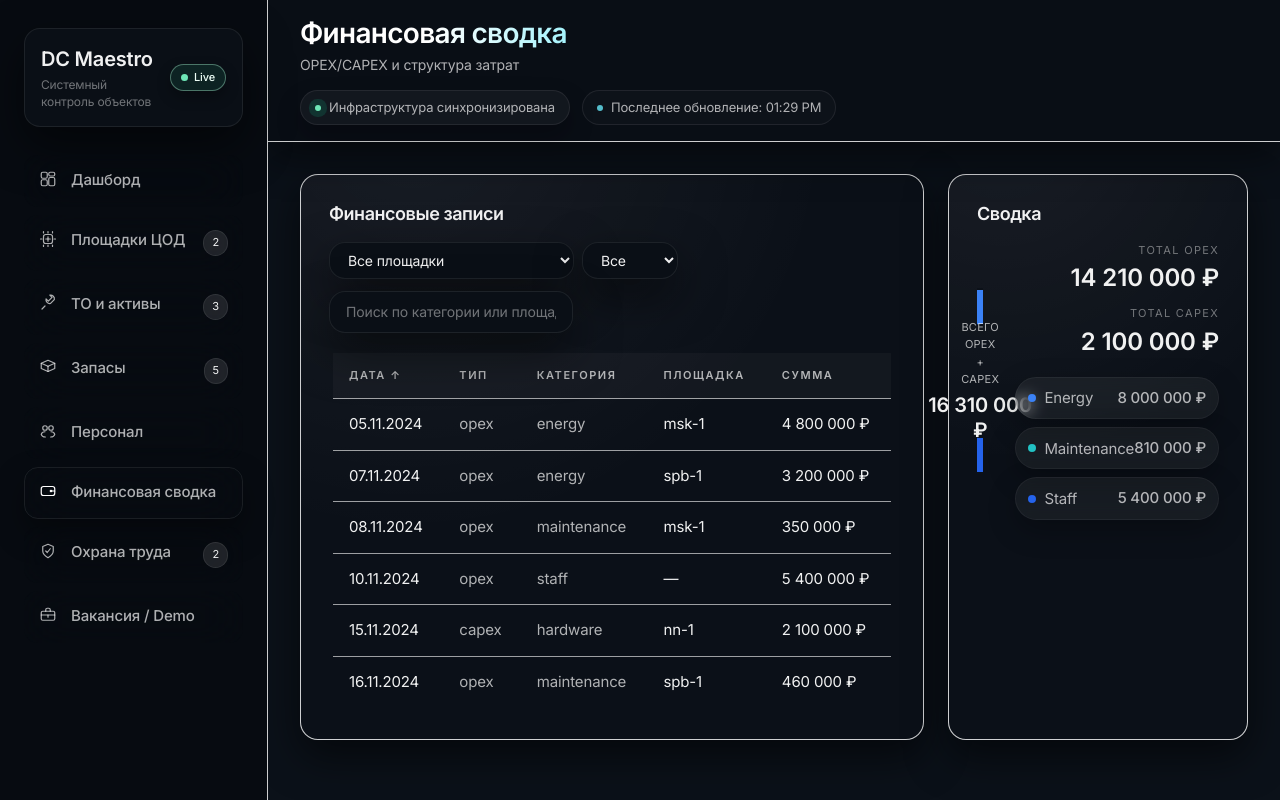
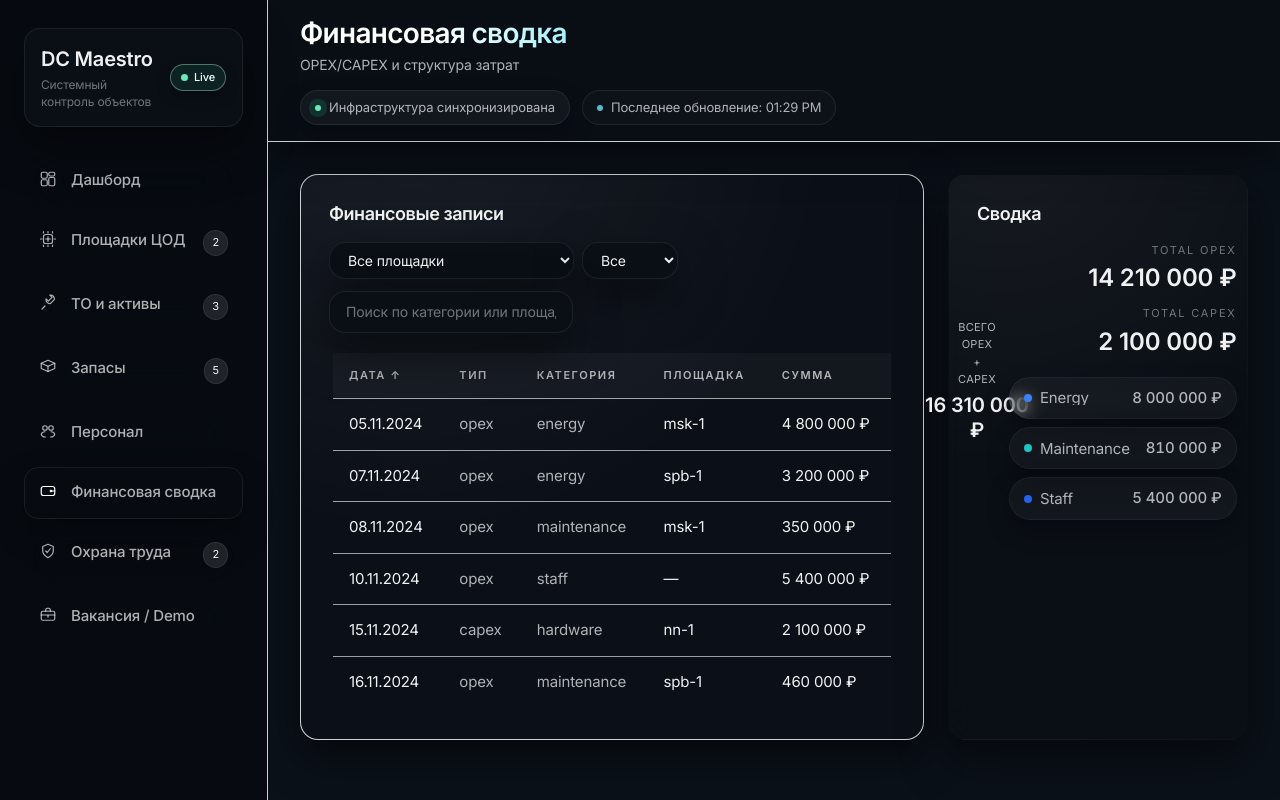
Before and after one commit to QuantumKeyUYU/dc-maestro, a React (Vite) app: page /finance in a window 1280 px wide. Built offline with nearby package versions, Linux system fonts and the light colour scheme.

Commit message:
Update FinancePage.tsx

```diff
--- a/src/modules/finance/FinancePage.tsx
+++ b/src/modules/finance/FinancePage.tsx
@@ -48,6 +48,7 @@ export function FinancePage() {
   return (
     <div className="space-y-6">
       <div className="grid grid-cols-1 xl:grid-cols-3 gap-6">
+        {/* ЛЕВАЯ ТАБЛИЦА */}
         <Card className="xl:col-span-2" title="Финансовые записи">
           <div className="flex gap-3 mb-4 flex-wrap items-center justify-between">
             <div className="flex gap-2 flex-wrap">
@@ -141,14 +142,17 @@ export function FinancePage() {
           </Table>
         </Card>
 
-        {/* Сводка справа — очищена, без вылезающих подписей и с аккуратными пилюлями */}
-        <Card title="Сводка" className="overflow-visible">
+        {/* ПРАВАЯ КАРТОЧКА: СВОДКА */}
+        <Card
+          title="Сводка"
+          className="overflow-visible border border-transparent bg-base-panelSoft/90 shadow-elevation-card"
+        >
           <div className="space-y-6">
             <div className="flex flex-col gap-8 md:flex-row">
               {/* Левая часть — пай-чарт + общая сумма */}
               <div className="flex flex-1 flex-col items-center justify-center">
-                <div className="relative w-full max-w-[320px]">
-                  <div className="relative h-64">
+                <div className="relative w-full max-w-[260px] mx-auto">
+                  <div className="relative h-56">
                     <ResponsiveContainer width="100%" height="100%">
                       <PieChart>
                         <Pie
@@ -156,11 +160,11 @@ export function FinancePage() {
                           data={pieData}
                           cx="50%"
                           cy="50%"
-                          outerRadius={92}
-                          innerRadius={56}
+                          outerRadius={80}
+                          innerRadius={52}
                           stroke="#0c1119"
                           strokeWidth={2}
-                          paddingAngle={2}
+                          paddingAngle={3}
                         >
                           {pieData.map((entry) => {
                             const fill =
@@ -199,7 +203,7 @@ export function FinancePage() {
               <div className="flex flex-1 flex-col gap-5">
                 <div className="flex flex-col items-end text-right space-y-3">
                   <div className="w-full space-y-1 text-right">
-                    <div className="text-[11px] uppercase tracking-[0.12em] text-text-muted">
+                    <div className="text-[11px] uppercase tracking-[0.16em] text-text-muted">
                       Total OPEX
                     </div>
                     <div className="text-2xl font-semibold text-text-primary leading-tight">
@@ -207,7 +211,7 @@ export function FinancePage() {
                     </div>
                   </div>
                   <div className="w-full space-y-1 text-right">
-                    <div className="text-[11px] uppercase tracking-[0.12em] text-text-muted">
+                    <div className="text-[11px] uppercase tracking-[0.16em] text-text-muted">
                       Total CAPEX
                     </div>
                     <div className="text-2xl font-semibold text-text-primary leading-tight">
@@ -224,18 +228,18 @@ export function FinancePage() {
                       return (
                         <div
                           key={entry.name}
-                          className="inline-flex items-center justify-between w-full rounded-full border border-white/5 bg-white/5 px-3 py-2 text-sm text-text-primary shadow-[0_10px_28px_rgba(0,0,0,0.28)] backdrop-blur"
+                          className="inline-flex items-center justify-between w-full rounded-full bg-white/[0.04] border border-white/5 px-3.5 py-2 text-[13px] text-text-primary shadow-[0_10px_24px_rgba(0,0,0,0.26)] backdrop-blur"
                         >
-                          <span className="flex items-center gap-2">
+                          <span className="flex items-center gap-2 min-w-0">
                             <span
-                              className="h-2 w-2 rounded-full"
+                              className="h-2 w-2 rounded-full flex-shrink-0"
                               style={{ backgroundColor: fill }}
                             />
-                            <span className="capitalize leading-none">
+                            <span className="capitalize leading-none truncate">
                               {entry.name}
                             </span>
                           </span>
-                          <span className="font-medium whitespace-nowrap text-text-secondary">
+                          <span className="ml-4 font-medium whitespace-nowrap text-text-secondary tabular-nums">
                             {entry.value.toLocaleString('ru-RU')} ₽
                           </span>
                         </div>
```
